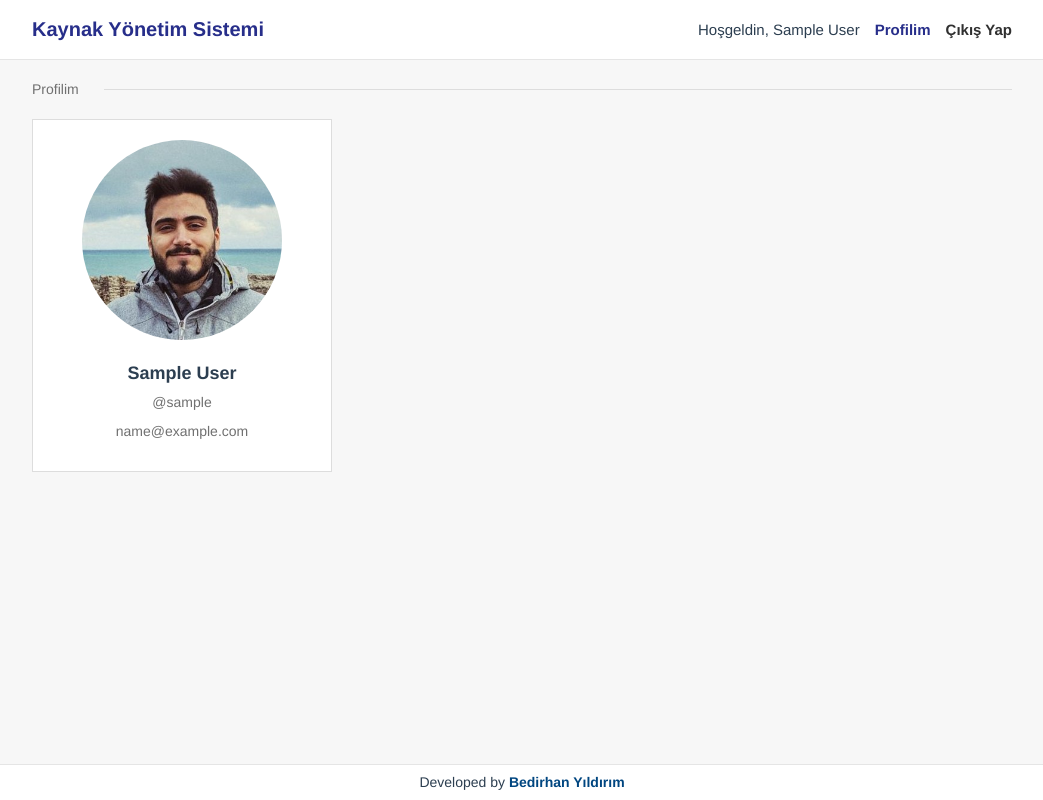
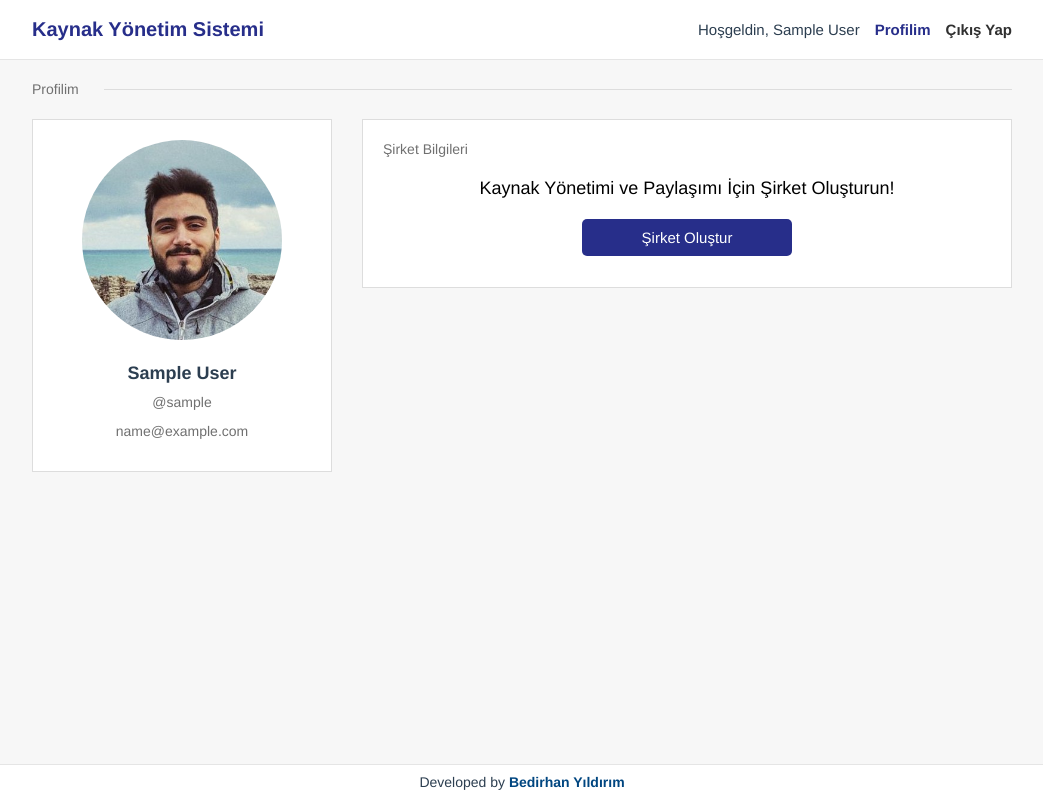
Before and after one commit to bedirhanyildirim/Venue-Manager, a Vue app: page /profile in a window 1280 px wide. Shown: the whole page, without its empty margins (118-1161 px from the left). Built offline with nearby package versions, Linux system fonts and the light colour scheme; no server answers; sample sign-in values are in the browser's storage.

Commit message:
about company component created

```diff
--- /dev/null
+++ b/src/components/aboutcompany.profile.vue
@@ -0,0 +1,82 @@
+<template>
+<div id="aboutcompany">
+    <div class="company-info">
+        <h4>Şirket Bilgileri</h4>
+        <div v-if="!isThereCompany" class="no-company">
+            <h2>Kaynak Yönetimi ve Paylaşımı İçin Şirket Oluşturun!</h2>
+            <router-link to="/create-company" class="create-company-button">Şirket Oluştur</router-link>
+        </div>
+        <div v-if="isThereCompany" class="company">
+            şirket var
+        </div>
+    </div>
+</div>
+</template>
+
+<script>
+import store from '../store'
+import router from '../router'
+import { mapGetters } from 'vuex'
+export default {
+    name: "aboutcompany.profile",
+    store,
+    router,
+    data: function () {
+        return {
+            isThereCompany: false
+        }
+    },
+    computed: {
+        ...mapGetters([
+            'getUserInfo'
+        ])
+    }
+}
+</script>
+
+<style lang="scss" scoped>
+#aboutcompany {
+    width: 608px;
+    padding: 20px;
+    display: flex;
+    align-items: center;
+    flex-direction: column;
+    justify-content: center;
+    background-color: #ffffff;
+    border: 1px solid #dddddd;
+}
+#aboutcompany {
+    .company-info {
+        width: 100%;
+    }
+    .company-info {
+        h4 {
+            color: #707070;
+            display: block;
+            font-size: 14px;
+            text-align: left;
+            font-weight: normal;
+        }
+        .no-company {
+            margin: 20px 0;
+        }
+        .no-company {
+            h2 {
+                color: #000000;
+                font-size: 18px;
+                font-weight: normal;
+                margin-bottom: 30px;
+            }
+            .create-company-button {
+                color: #ffffff;
+                border-radius: 5px;
+                padding: 10px 60px;
+                background-color: #272E8A;
+            }
+        }
+        .company {
+
+        }
+    }
+}
+</style>
--- a/src/components/aboutme.profile.vue
+++ b/src/components/aboutme.profile.vue
@@ -20,15 +20,6 @@ export default {
     name: "aboutme.profile",
     store,
     router,
-    data: function () {
-        return {
-            name: '',
-            surname: '',
-            email: '',
-            username: '',
-            phone: ''
-        }
-    },
     computed: {
         ...mapGetters([
             'getUserInfo'
--- a/src/pages/profile.pages.vue
+++ b/src/pages/profile.pages.vue
@@ -4,30 +4,23 @@
         <p class="section"><span class="section-name">Profilim</span><span class="section-cizgi"></span></p>
         <div class="content">
             <AboutMe></AboutMe>
+            <AboutCompany></AboutCompany>
         </div>
     </Container>
 </div>
 </template>
 
 <script>
-import firebase from 'firebase/app'
-import 'firebase/auth'
 import store from '../store'
 import router from '../router'
-import { mapGetters } from 'vuex'
-import Container from "../components/container";
+import Container from "../components/container"
 import AboutMe from '../components/aboutme.profile'
+import AboutCompany from '../components/aboutcompany.profile'
 export default {
     name: "profile.pages",
-    components: { Container, AboutMe },
+    components: { Container, AboutMe, AboutCompany },
     store,
-    router,
-    computed: {
-        ...mapGetters([
-            'getUser',
-            'getUserInfo'
-        ])
-    }
+    router
 }
 </script>
 
@@ -62,6 +55,7 @@ export default {
         display: flex;
         margin-top: 20px;
         align-items: flex-start;
+        justify-content: space-between;
     }
     .content {
 
```
